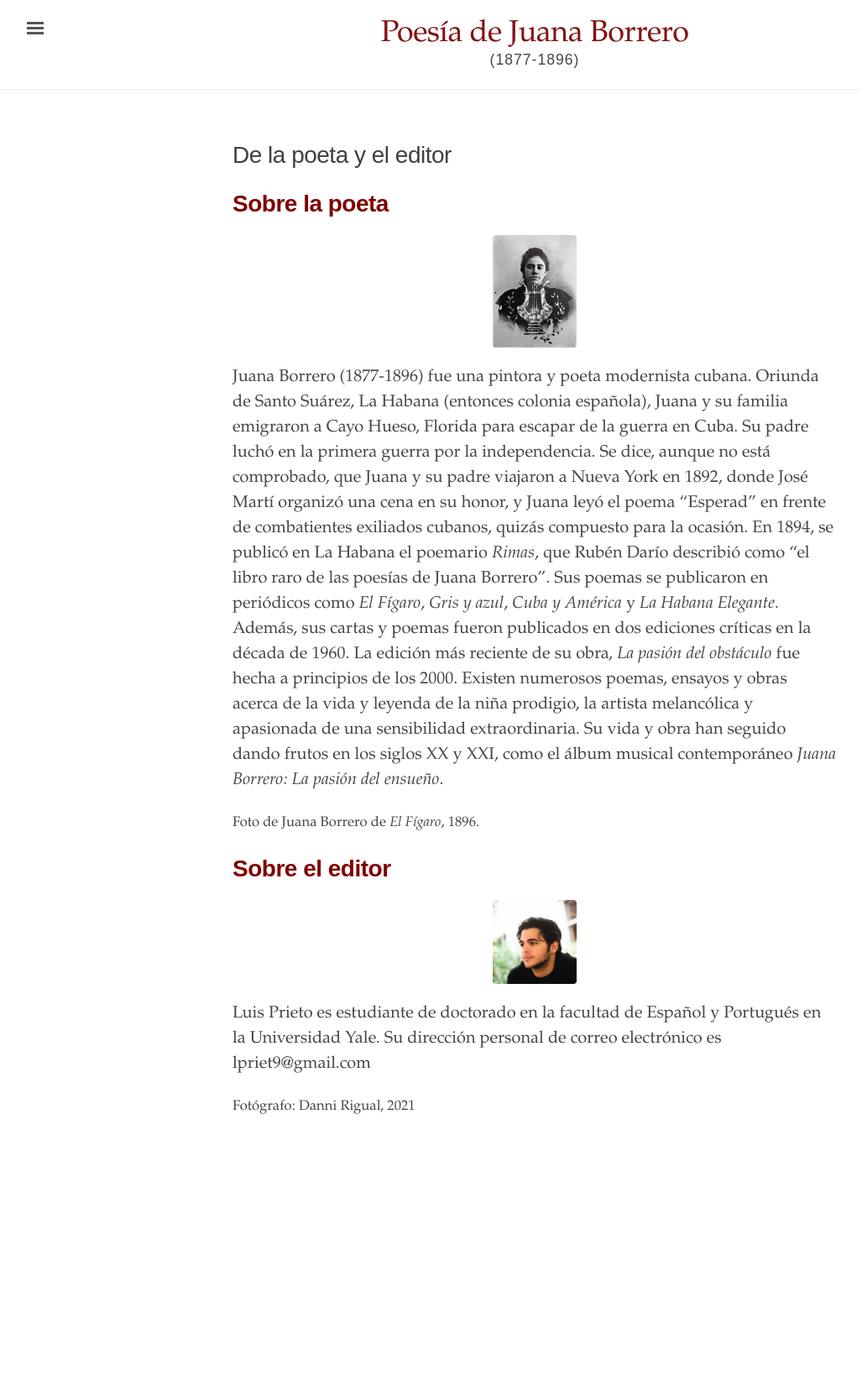
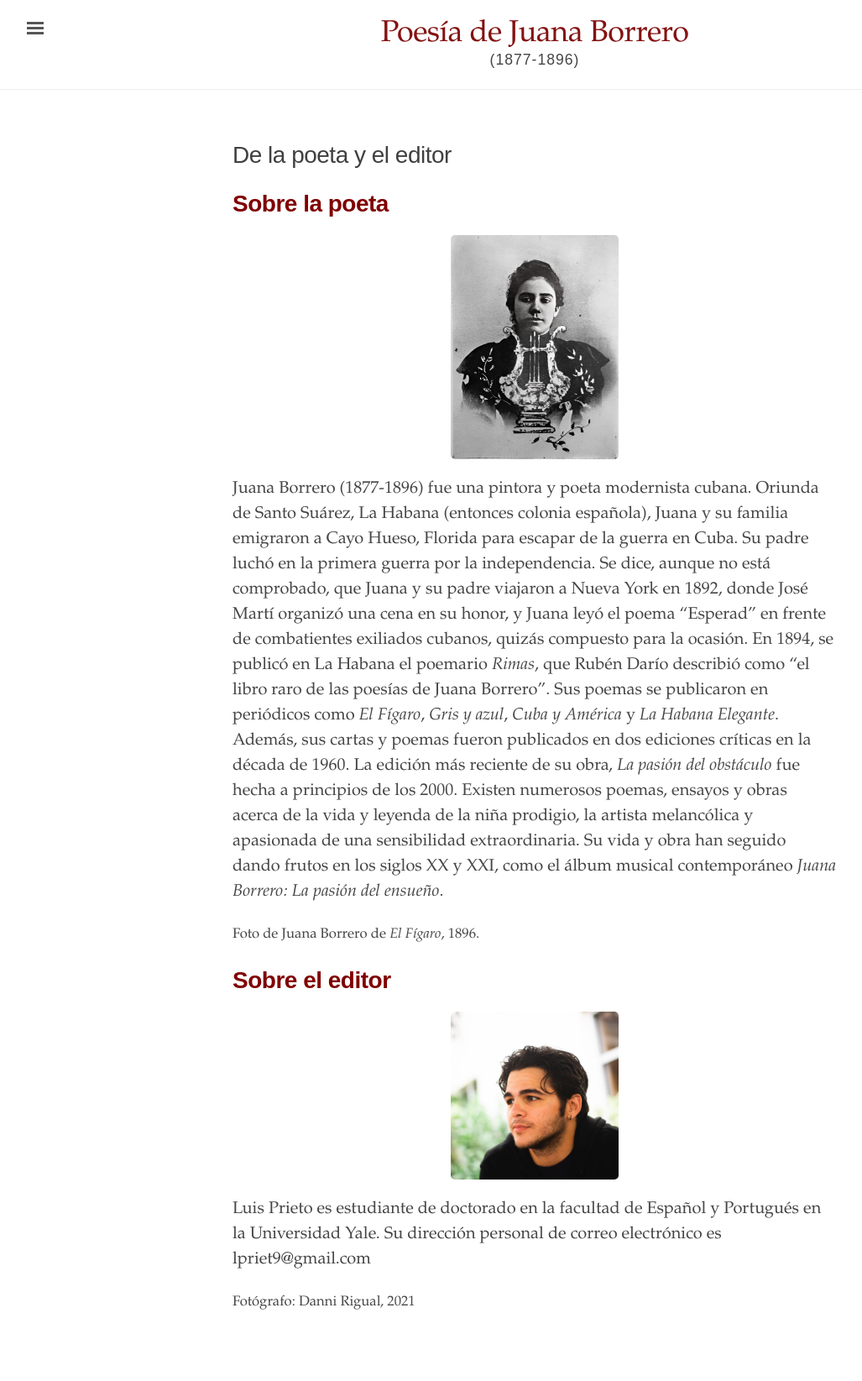
Before and after one commit to edicionesdereparto/juanaborrero, a Jekyll site: the page built from info.md, in a window 1280 px wide. Shown: the whole page at 84% size, without its empty margins (3-1030 px from the left). Built offline with Jekyll 4.4.1, drawn with Linux system fonts in a browser that asks for light colours; before the commit the page ends 1412 px from its top, so only the background shows below that.

Commit message:
Update info.md

```diff
--- a/info.md
+++ b/info.md
@@ -3,7 +3,7 @@ layout: page
 title: De la poeta y el editor
 ---
 <h1 style="font-weight: bold; color: #800000;">Sobre la poeta</h1>
-<img src="{{ site.baseurl }}/assets/fotojb.jpg" alt="Juana Borrero" style="text-align: center; max-width: 100px; border-radius: 4px; margin: 20px auto; display: block;">
+<img src="{{ site.baseurl }}/assets/fotojb.jpg" alt="Juana Borrero" style="text-align: center; max-width: 200px; border-radius: 5px; margin: 20px auto; display: block;">
 
 Juana Borrero (1877-1896) fue una pintora y poeta modernista cubana. Oriunda de Santo Suárez, La Habana (entonces colonia española), Juana y su familia emigraron a Cayo Hueso, Florida para escapar de la guerra en Cuba. Su padre luchó en la primera guerra por la independencia. Se dice, aunque no está comprobado, que Juana y su padre viajaron a Nueva York en 1892, donde José Martí organizó una cena en su honor, y Juana leyó el poema "Esperad" en frente de combatientes exiliados cubanos, quizás compuesto para la ocasión. En 1894, se publicó en La Habana el poemario <i>Rimas</i>, que Rubén Darío describió como "el libro raro de las poesías de Juana Borrero". Sus poemas se publicaron en periódicos como <i>El Fígaro</i>, <i>Gris y azul</i>, <i>Cuba y América</i> y <i>La Habana Elegante</i>. Además, sus cartas y poemas fueron publicados en dos ediciones críticas en la década de 1960. La edición más reciente de su obra, <i>La pasión del obstáculo</i> fue hecha a principios de los 2000. Existen numerosos poemas, ensayos y obras acerca de la vida y leyenda de la niña prodigio, la artista melancólica y apasionada de una sensibilidad extraordinaria. Su vida y obra han seguido dando frutos en los siglos XX y XXI, como el álbum musical contemporáneo <i>Juana Borrero: La pasión del ensueño</i>.
 
@@ -11,7 +11,7 @@ Juana Borrero (1877-1896) fue una pintora y poeta modernista cubana. Oriunda de
 
 <h1 style="font-weight: bold; color: #800000;">Sobre el editor</h1>
 
-<img src="{{ site.baseurl }}/assets/profile.png" alt="Luis Prieto" style="text-align: center; max-width: 100px; border-radius: 4px; margin: 20px auto; display: block;">
+<img src="{{ site.baseurl }}/assets/profile.png" alt="Luis Prieto" style="text-align: center; max-width: 200px; border-radius: 5px; margin: 20px auto; display: block;">
 
 Luis Prieto es estudiante de doctorado en la facultad de Español y Portugués en la Universidad Yale. Su dirección personal de correo electrónico es lpriet9@gmail.com
 
```
